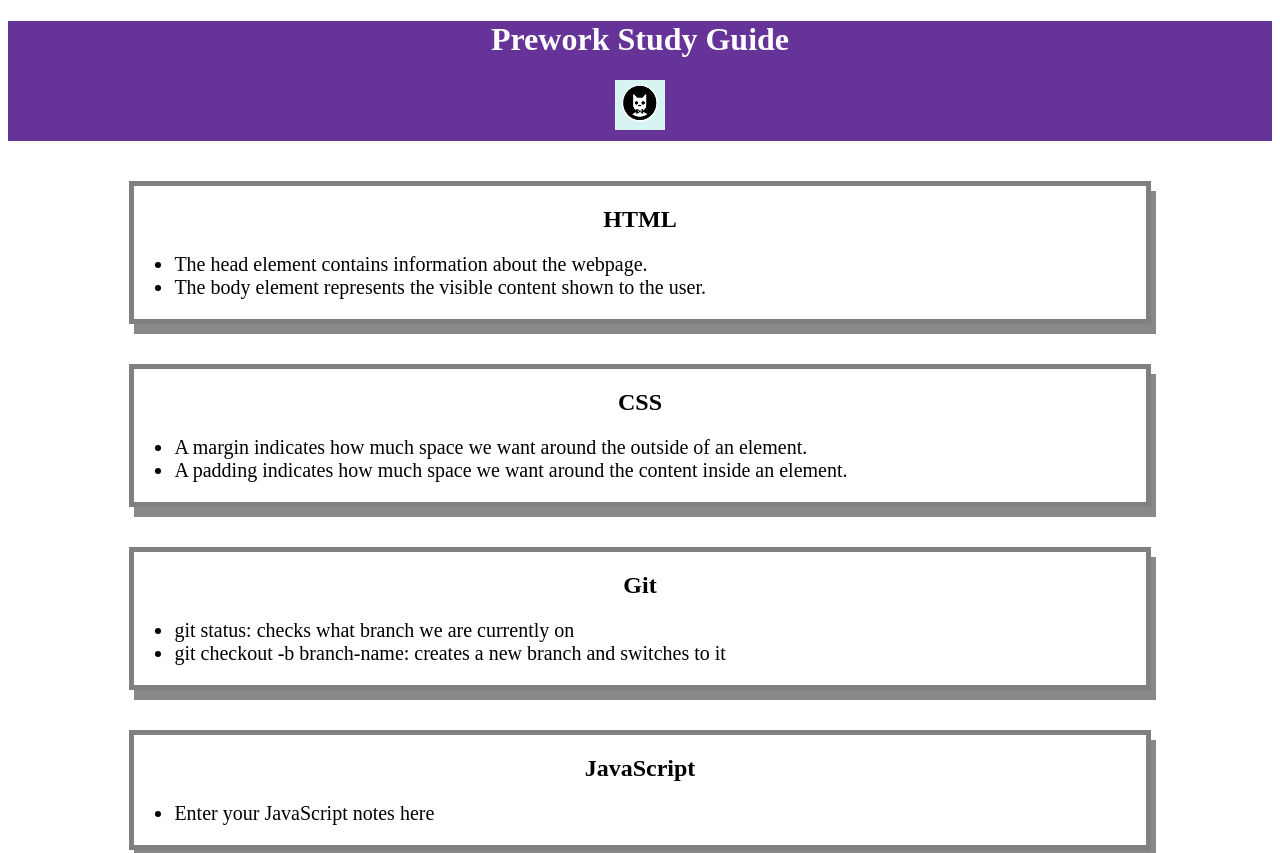
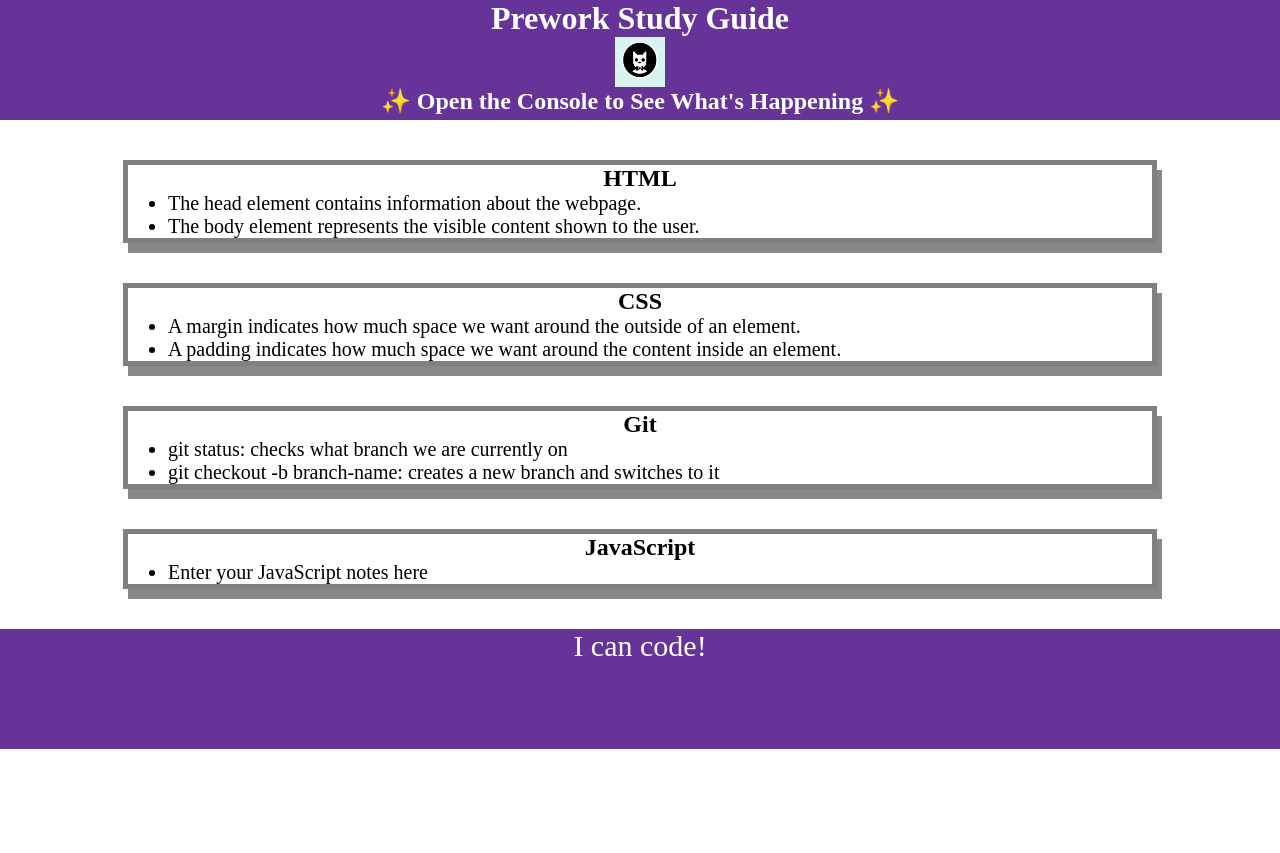
Before and after one commit to elliechayo/prework-study-guide, a plain HTML site: page index.html in a window 1280 px wide. Shown: the top 853 px of the page. After the commit the page ends 800 px from the top, so only its background shows below. Drawn offline with Linux system fonts and the light colour scheme.

Commit message:
<Congratulations>

```diff
--- /dev/null
+++ b/assets/script.js
@@ -0,0 +1,19 @@
+var topics = ['HTML', 'CSS', 'Git', 'JavaScript'];
+
+for (var x = 0; x < topics.length; x++) {
+ console.log(topics[x]);
+}
+
+/*
+if (topic === 'HTML') {
+ console.log("Let's study HTML!");
+} else if (topic === 'CSS') {
+ console.log("Let's study CSS!");
+} else if (topic === 'Git') {
+ console.log("Let's study Git!");
+} else if (topic === 'JavaScript') {
+ console.log("Let's study JavaScript!");
+} else {
+ console.log('Please try again!');
+}
+*/
--- a/assets/style.css
+++ b/assets/style.css
@@ -1,6 +1,6 @@
 * {
-    margin: 3;
-    padding: 5;
+    margin: 0;
+    padding: 0;
 }
 
 header,
--- a/index.html
+++ b/index.html
@@ -11,6 +11,7 @@
     <header id="top">
       <h1>Prework Study Guide</h1>
       <img src="./assets/bowtie-cat.png" alt="Profile image of cat wearing a bow tie." />
+      <h2>✨ Open the Console to See What's Happening ✨</h2>
     </header>
     <main>
       <section class="card" id="html-section">
@@ -48,5 +49,6 @@
     <footer>
       <p>I can code!</p>
     </footer>
+    <script src="./assets/script.js"></script>
   </body>
 </html>
```
